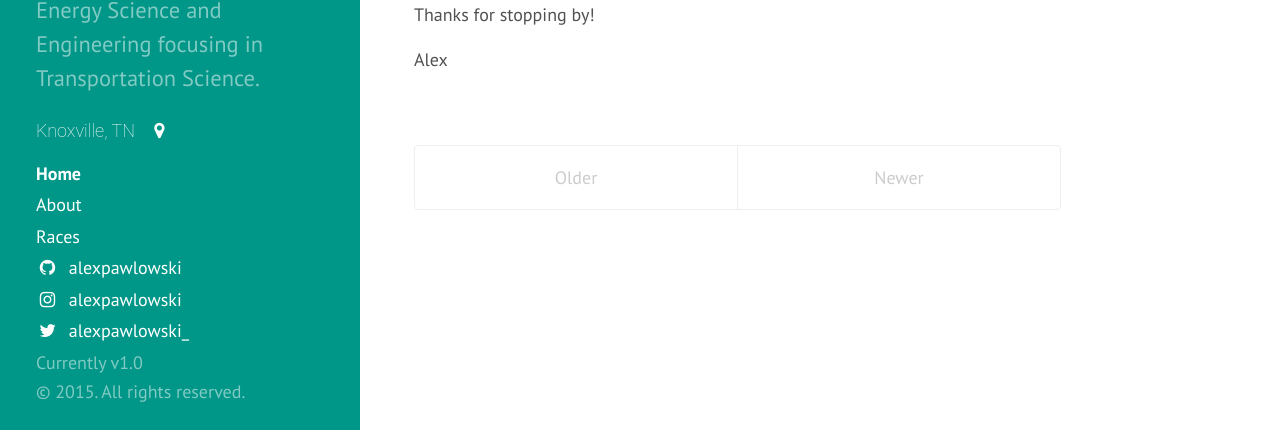
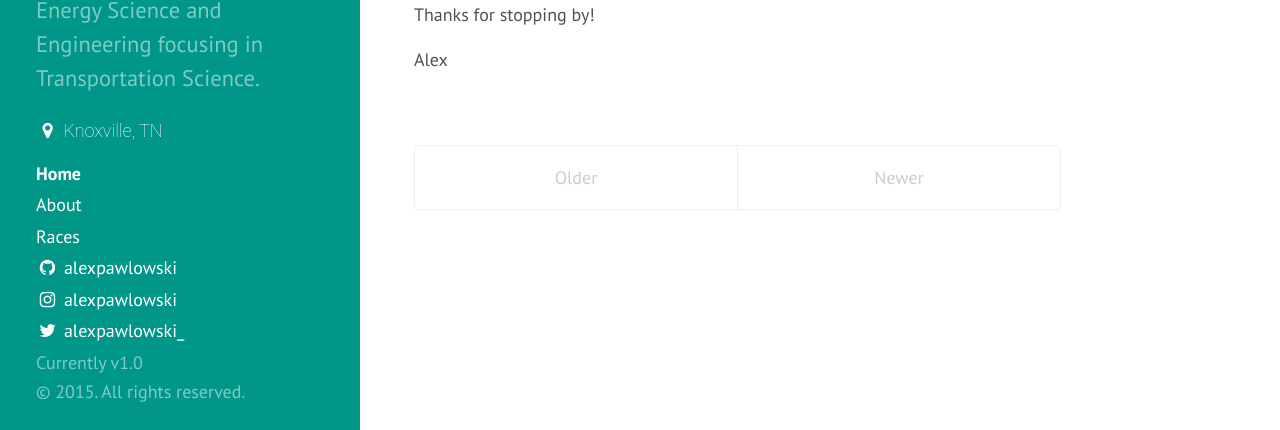
Before and after one commit to alexpawlowski/alexpawlowski.github.io, a Jekyll site: the page built from index.html, in a window 1280 px wide. Shown: the part 459-889 px from the top of the page. Built offline with Jekyll 4.4.1, drawn with Linux system fonts in a browser that asks for light colours; nearby versions of some CDN libraries; Markdown is read by kramdown in place of the engine named in the settings; the list of posts is cut into pages by our own code.

Commit message:
move marker to left of text

```diff
--- a/_includes/sidebar.html
+++ b/_includes/sidebar.html
@@ -12,7 +12,7 @@
       <p class="lead">{{ site.description }}</p>
     </div>
     <nav class="sidebar-nav">
-      <a class="sidebar-nav-location" href="https://www.google.com/maps/place/Knoxville,+TN">Knoxville, TN &nbsp; <i class="fa fa-map-marker fa-fw"></i></a>
+      <a class="sidebar-nav-location" href="https://www.google.com/maps/place/Knoxville,+TN"><i class="fa fa-map-marker fa-fw"></i>&nbsp;Knoxville, TN</a>
       <a class="sidebar-nav-item{% if page.url == site.baseurl %} active{% endif %}" href="{{ site.baseurl }}">Home</a>
 
       {% comment %}
@@ -29,9 +29,9 @@
         {% endif %}
       {% endfor %}
 
-      <a class="sidebar-nav-item" href="{{ site.github.repo }}"><i class="fa fa-github fa-fw"></i>&nbsp; alexpawlowski</a>
-      <a class="sidebar-nav-item" href="https://instagram.com/alexpawlowski/"><i class="fa fa-instagram fa-fw"></i>&nbsp; alexpawlowski</a>
-      <a class="sidebar-nav-item" href="https://twitter.com/alexpawlowski_"><i class="fa fa-twitter fa-fw"></i>&nbsp; alexpawlowski_</a>
+      <a class="sidebar-nav-item" href="{{ site.github.repo }}"><i class="fa fa-github fa-fw"></i>&nbsp;alexpawlowski</a>
+      <a class="sidebar-nav-item" href="https://instagram.com/alexpawlowski/"><i class="fa fa-instagram fa-fw"></i>&nbsp;alexpawlowski</a>
+      <a class="sidebar-nav-item" href="https://twitter.com/alexpawlowski_"><i class="fa fa-twitter fa-fw"></i>&nbsp;alexpawlowski_</a>
       <span class="sidebar-nav-item">Currently v{{ site.version }}</span>
     </nav>
 
```
